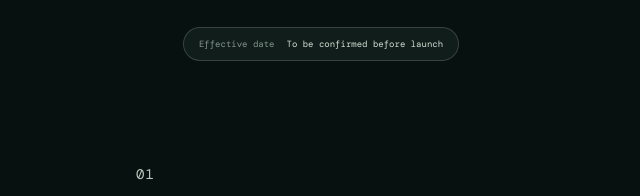
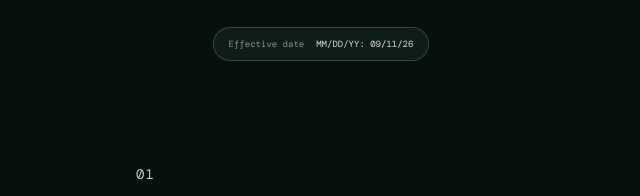
Before and after one commit to harshilarora250/monee-landingpage, a website built with Vite: page privacy/index.html in a window 1280 px wide. Shown: the part 397-593 px from the top of the page, 319-959 px from the left. Built offline with nearby package versions, Linux system fonts and the light colour scheme.

Commit message:
add date

```diff
--- a/privacy/index.html
+++ b/privacy/index.html
@@ -30,7 +30,7 @@
         <p class="eyebrow"><span></span> THE monee PROMISE</p>
         <h1>Privacy Policy</h1>
         <p class="policy-lede">monee is built around a simple idea: your financial information belongs on your device, not on our servers.</p>
-        <div class="policy-meta"><span>Effective date</span><strong>To be confirmed before launch</strong></div>
+        <div class="policy-meta"><span>Effective date</span><strong>MM/DD/YY: 09/11/26</strong></div>
       </header>
 
       <div class="policy-layout">
```
